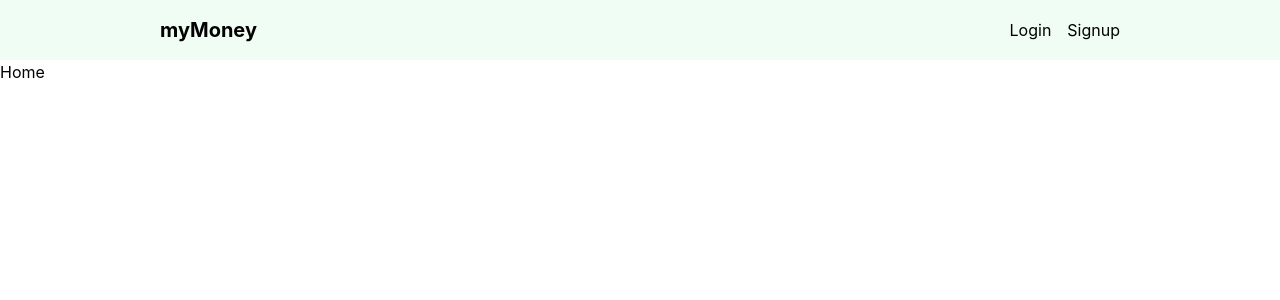
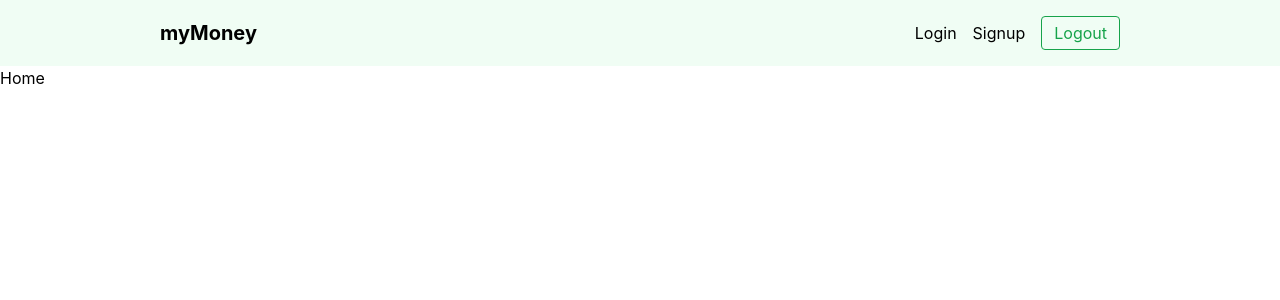
Before and after one commit to DavidRedding/banking, a React (Create React App) app: page / in a window 1280 px wide. Shown: the top 300 px of the page. Built offline with nearby package versions, Linux system fonts and the light colour scheme.

Commit message:
useLogout + navbar

```diff
--- a/src/components/Navbar.js
+++ b/src/components/Navbar.js
@@ -1,13 +1,26 @@
 import { Link } from 'react-router-dom';
+import { useLogout } from '../hooks/useLogout';
 // prettier-ignore
-const Navbar = () => (
-  <nav className="px-2 py-4 bg-green-50">
+const Navbar = () => {
+  const { logout } = useLogout();
+  return (
+    <nav className="p-4 bg-green-50">
       <ul className="flex items-center max-w-[960px] mx-auto ">
         <li className="mr-auto text-xl font-bold"><Link to="/">myMoney</Link></li>
         <li><Link to="/login">Login</Link></li>
         <li className="ml-4"><Link to="/signup">Signup</Link></li>
+
+        <li>
+          <button
+            className="block px-3 py-1 ml-4 text-green-600 border border-green-600 rounded hover:bg-green-600 hover:text-green-50"
+            onClick={logout}
+          >
+            Logout
+          </button>
+        </li>
       </ul>
     </nav>
   );
+};
 
 export default Navbar;
--- a/src/hooks/useLogout.js
+++ b/src/hooks/useLogout.js
@@ -2,7 +2,7 @@ import { useState } from 'react';
 import { projectAuth } from '../firebase/config';
 import { useAuthContext } from './useAuthContext';
 // prettier-ignore
-const useLogout = () => {
+export const useLogout = () => {
   const [error, setError] = useState(null);
   const [isPending, setIsPending] = useState(false);
   const { dispatch } = useAuthContext();
```
Lines whose indentation alone changed are shown as unchanged.
